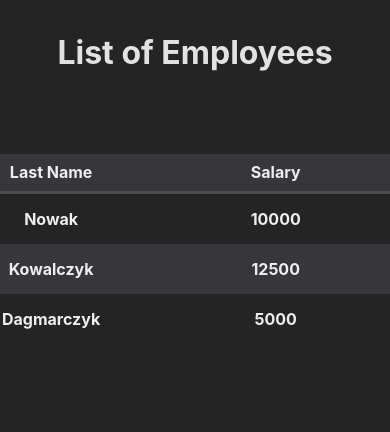
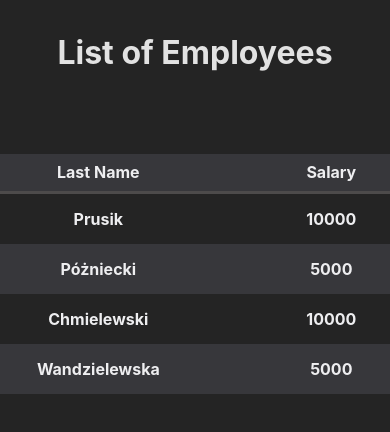
Before and after one commit to Brzozowski-Piotr-EDU/final-project-sda-employee-list, a React (Vite) app: page / in a window 390 px wide. Shown: the top 432 px of the page. Built offline with nearby package versions, Linux system fonts and the light colour scheme; data requests are answered from the project's data file.

Commit message:
Added sorting and fixed bug allowing to put letters in phone number

```diff
--- a/db.json
+++ b/db.json
@@ -1,40 +1,52 @@
 {
   "employees": [
     {
-      "id": "2",
-      "firstname": "Adam",
-      "lastname": "Nowak",
-      "salary": 10000,
-      "status": "FIRED",
-      "birthdate": "1995-02-01",
-      "address": "Poznańska 45a",
-      "city": "Poznań",
-      "postalcode": "00-000",
-      "phonenumber": "+48 888 999 111"
+      "firstname": "Krystyna",
+      "lastname": "Prusik",
+      "birthdate": "1992-07-11",
+      "address": "Płońska 32A/4",
+      "city": "Pisz",
+      "postalcode": "60-808",
+      "phonenumber": "+48600500900",
+      "salary": "10000",
+      "status": "EMPLOYED",
+      "id": "20f9"
     },
     {
-      "id": "3",
-      "firstname": "Justyna",
-      "lastname": "Kowalczyk",
-      "salary": 12500,
-      "status": "ok",
-      "birthdate": "1990-05-11",
-      "address": "Wrocławska 8b",
-      "city": "Wrocław",
-      "postalcode": "00-000",
-      "phonenumber": "+48 111 555 000"
+      "id": "8c95",
+      "firstname": "Jakub",
+      "lastname": "Póżniecki",
+      "birthdate": "2003-09-21",
+      "address": "Jana Pawła II 46",
+      "city": "Warszawa",
+      "postalcode": "01-001",
+      "phonenumber": "+48678549301",
+      "salary": "5000",
+      "status": "ON_HOLIDAY"
     },
     {
-      "id": "4",
-      "firstname": "Paulina",
-      "lastname": "Dagmarczyk",
-      "salary": 5000,
-      "status": "ON_HOLIDAY",
-      "birthdate": "1997-10-24",
-      "address": "Gdańska 54",
-      "city": "Gdańsk",
-      "postalcode": "00-000",
-      "phonenumber": "+48 505 664 301"
+      "id": "78de",
+      "firstname": "Grzegorz",
+      "lastname": "Chmielewski",
+      "birthdate": "1990-03-02",
+      "address": "Młyńska 8",
+      "city": "Wrocław",
+      "postalcode": "80-230",
+      "phonenumber": "+48780487500",
+      "salary": "10000",
+      "status": "EMPLOYED"
+    },
+    {
+      "id": "b769",
+      "firstname": "Marta",
+      "lastname": "Wandzielewska",
+      "birthdate": "1995-12-31",
+      "address": "Boczna 7A",
+      "city": "Białystok",
+      "postalcode": "10-340",
+      "phonenumber": "+48687602888",
+      "salary": "5000",
+      "status": "ON_HOLIDAY"
     }
   ]
 }
--- a/src/Table.tsx
+++ b/src/Table.tsx
@@ -1,10 +1,44 @@
-import React from "react";
+import React, { useState } from "react";
 import { Employee } from "./App";
 import { useNavigate } from "react-router-dom";
 import { RenderStatus } from "./componets/RenderStatus";
 
 export const Table = (props: { data: Employee[] }) => {
   const navigate = useNavigate();
+
+  //useState used to store state of table sorted table
+  const [sortedColumn, setSortedColumn] = useState<string | null>(null);
+  //useState used to get track of type of sorting been used on table
+  const [sortOrder, setSortOrder] = useState<"asc" | "desc">("asc");
+
+  // logic to handle click on header to sort the table
+  const handleSort = (columnName: string) => {
+    if (sortedColumn === columnName) {
+      setSortOrder(sortOrder === "asc" ? "desc" : "asc");
+    } else {
+      setSortedColumn(columnName);
+      setSortOrder("asc");
+    }
+  };
+
+  //storing table, used to render table later
+  const sortedData = [...props.data].sort((a, b) => {
+    if (sortedColumn) {
+      const aValue = a[sortedColumn];
+      const bValue = b[sortedColumn];
+
+      if (typeof aValue === "string" && typeof bValue === "string") {
+        return sortOrder === "asc"
+          ? aValue.localeCompare(bValue)
+          : bValue.localeCompare(aValue);
+      } else {
+        return sortOrder === "asc" ? aValue - bValue : bValue - aValue;
+      }
+    }
+
+    return 0;
+  });
+
   const handleRowClick = (event: React.MouseEvent, item: Employee): void => {
     event.preventDefault();
     navigate("/details", { state: item });
@@ -36,6 +70,7 @@ export const Table = (props: { data: Employee[] }) => {
 
         if (response.ok) {
           //if employee deleted website refresh and user get alert about it
+          window.location.reload();
           alert("Deleted!");
         } else {
           //if json-server timeout user get alert about it
@@ -57,17 +92,17 @@ export const Table = (props: { data: Employee[] }) => {
         <table className="table-employee">
           <thead>
             <tr>
-              <th>ID</th>
-              <th>First Name</th>
-              <th>Last Name</th>
-              <th>Salary</th>
-              <th>Status</th>
+              <th onClick={() => handleSort("id")}>ID</th>
+              <th onClick={() => handleSort("firstname")}>First Name</th>
+              <th onClick={() => handleSort("lastname")}>Last Name</th>
+              <th onClick={() => handleSort("salary")}>Salary</th>
+              <th onClick={() => handleSort("status")}>Status</th>
               <th></th>
               <th></th>
             </tr>
           </thead>
           <tbody>
-            {props.data.map((item) => (
+            {sortedData.map((item) => (
               <tr
                 onClick={(event) => handleRowClick(event, item)}
                 className="employee"
--- a/src/componets/Manage.tsx
+++ b/src/componets/Manage.tsx
@@ -143,7 +143,7 @@ export const Manage = () => {
           setAddress("");
           setCity("");
           setPostalCode("");
-          setPhoneNumber("");
+          setPhoneNumber("+48");
           setSalary("");
           setStatus("UNDEFINED");
           //navigate("/");
@@ -170,7 +170,13 @@ export const Manage = () => {
       return;
     }
 
+    //this if make it impossible to put to the input anything other than "-" or numbers
     if (name === "postalcode" && !/^\d*(-\d*)?$/.test(value)) {
+      return;
+    }
+
+    //this if make it impossible to put to the input anything other than "+" or numbers
+    if (name === "phonenumber" && !/^\+?[0-9]*$/.test(value)) {
       return;
     }
 
@@ -272,7 +278,7 @@ export const Manage = () => {
         />
         <label>Phone Number:</label>
         <input
-          type="tel"
+          type="string"
           className="input"
           value={phonenumber}
           onChange={handleInputChange}
```
Also changed, not shown: 1 other file (tests, documents, lock files or other folders).
